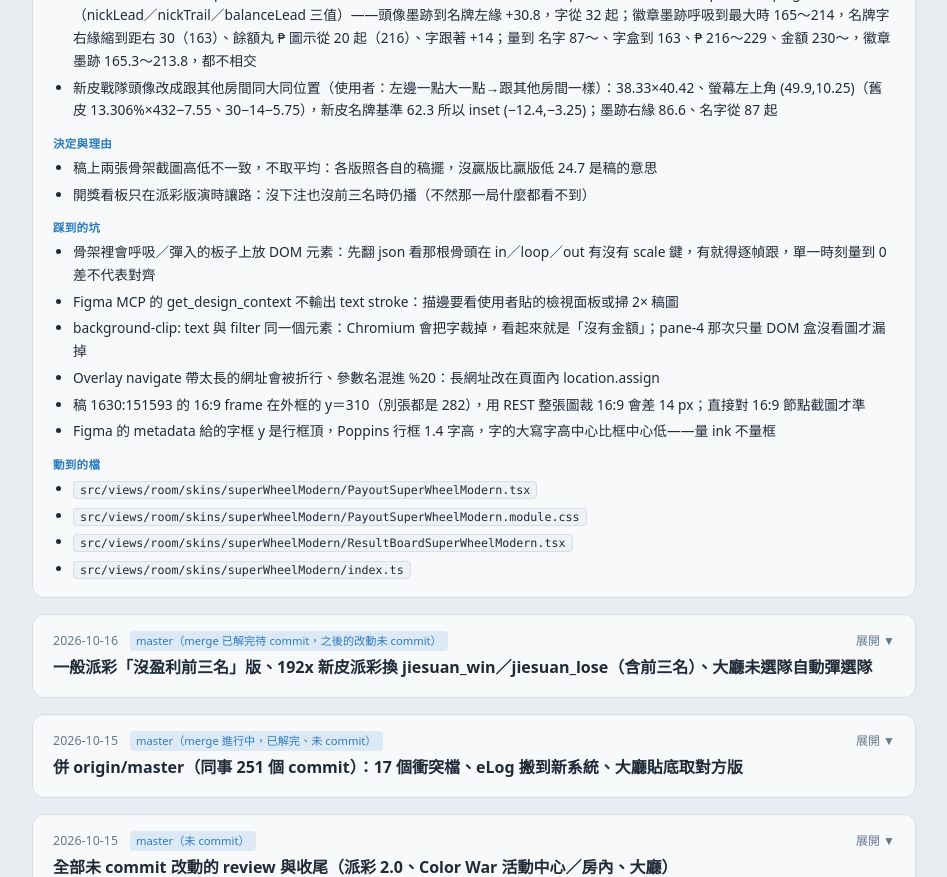
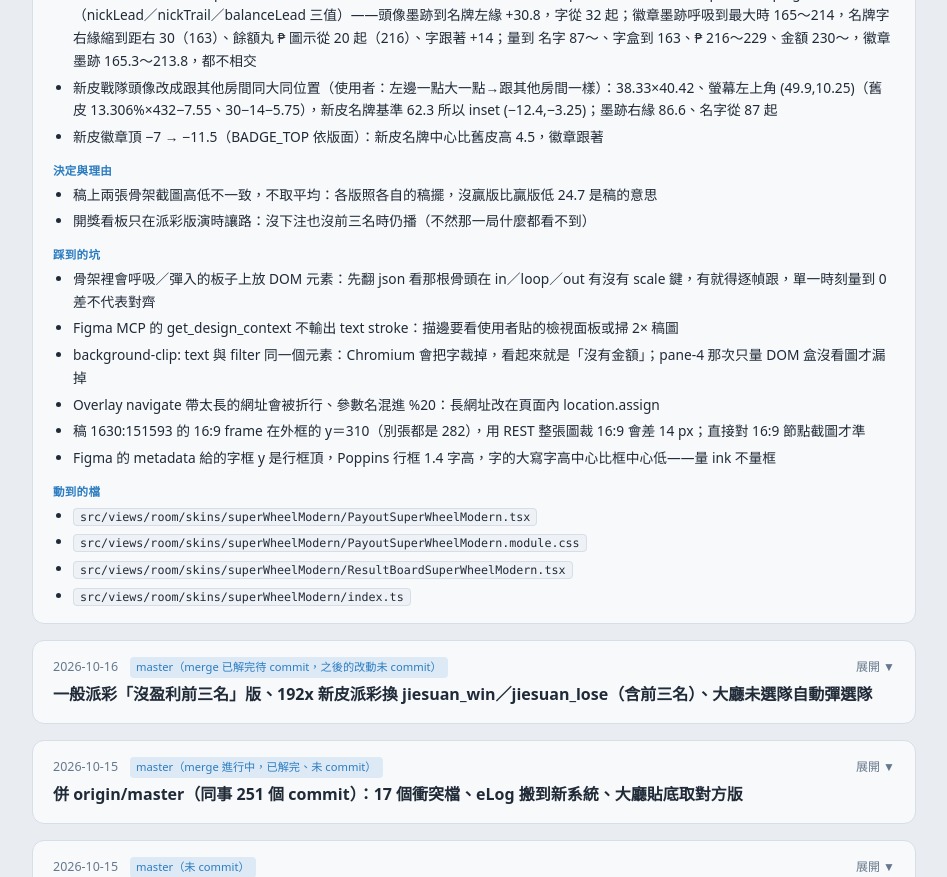
Before and after one commit to f840214/benji-wiki, a React (Vite) app: page /#/colorgame-log in a window 1280 px wide. Shown: the part 1420-2297 px from the top of the page, without its empty margins (248-1195 px from the left). Built offline with nearby package versions, Linux system fonts and the light colour scheme.

Commit message:
log: 新皮徽章往上 4.5

```diff
--- a/src/pages/ColorGameLogPage.jsx
+++ b/src/pages/ColorGameLogPage.jsx
@@ -36,6 +36,7 @@ const ENTRIES = [
       '192x 新皮派彩「沒盈利前三名」版（使用者給稿圖 ~/Desktop/對稿圖/192新皮無前三.png）：跟贏版掃中線同色段比——紅球 134–178 → 156–199、金額數字 295–304 → 316–326、金框 280–289 → 301–310，整組一致往下 21；加 LAYOUT_SHIFT_Y（winNoRank 21）套在骨架盒、骰群與金額 DOM 三處',
       '新皮頂列再修（使用者 pane-8：頭像還是壓到名字、徽章壓到 ₱ 與第一位數）：topNavNickLead 改成 topNavCampaignInsets（nickLead／nickTrail／balanceLead 三值）——頭像墨跡到名牌左緣 +30.8，字從 32 起；徽章墨跡呼吸到最大時 165～214，名牌字右緣縮到距右 30（163）、餘額丸 ₱ 圖示從 20 起（216）、字跟著 +14；量到 名字 87～、字盒到 163、₱ 216～229、金額 230～，徽章墨跡 165.3～213.8，都不相交',
       '新皮戰隊頭像改成跟其他房間同大同位置（使用者：左邊一點大一點→跟其他房間一樣）：38.33×40.42、螢幕左上角 (49.9,10.25)（舊皮 13.306%×432−7.55、30−14−5.75），新皮名牌基準 62.3 所以 inset (−12.4,−3.25)；墨跡右緣 86.6、名字從 87 起',
+      '新皮徽章頂 −7 → −11.5（BADGE_TOP 依版面）：新皮名牌中心比舊皮高 4.5，徽章跟著',
     ],
     decisions: ['稿上兩張骨架截圖高低不一致，不取平均：各版照各自的稿擺，沒贏版比贏版低 24.7 是稿的意思', '開獎看板只在派彩版演時讓路：沒下注也沒前三名時仍播（不然那一局什麼都看不到）'],
     pitfalls: ['骨架裡會呼吸／彈入的板子上放 DOM 元素：先翻 json 看那根骨頭在 in／loop／out 有沒有 scale 鍵，有就得逐幀跟，單一時刻量到 0 差不代表對齊', 'Figma MCP 的 get_design_context 不輸出 text stroke：描邊要看使用者貼的檢視面板或掃 2× 稿圖', 'background-clip: text 與 filter 同一個元素：Chromium 會把字裁掉，看起來就是「沒有金額」；pane-4 那次只量 DOM 盒沒看圖才漏掉', 'Overlay navigate 帶太長的網址會被折行、參數名混進 %20：長網址改在頁面內 location.assign', '稿 1630:151593 的 16:9 frame 在外框的 y＝310（別張都是 282），用 REST 整張圖裁 16:9 會差 14 px；直接對 16:9 節點截圖才準', 'Figma 的 metadata 給的字框 y 是行框頂，Poppins 行框 1.4 字高，字的大寫字高中心比框中心低——量 ink 不量框'],
```
